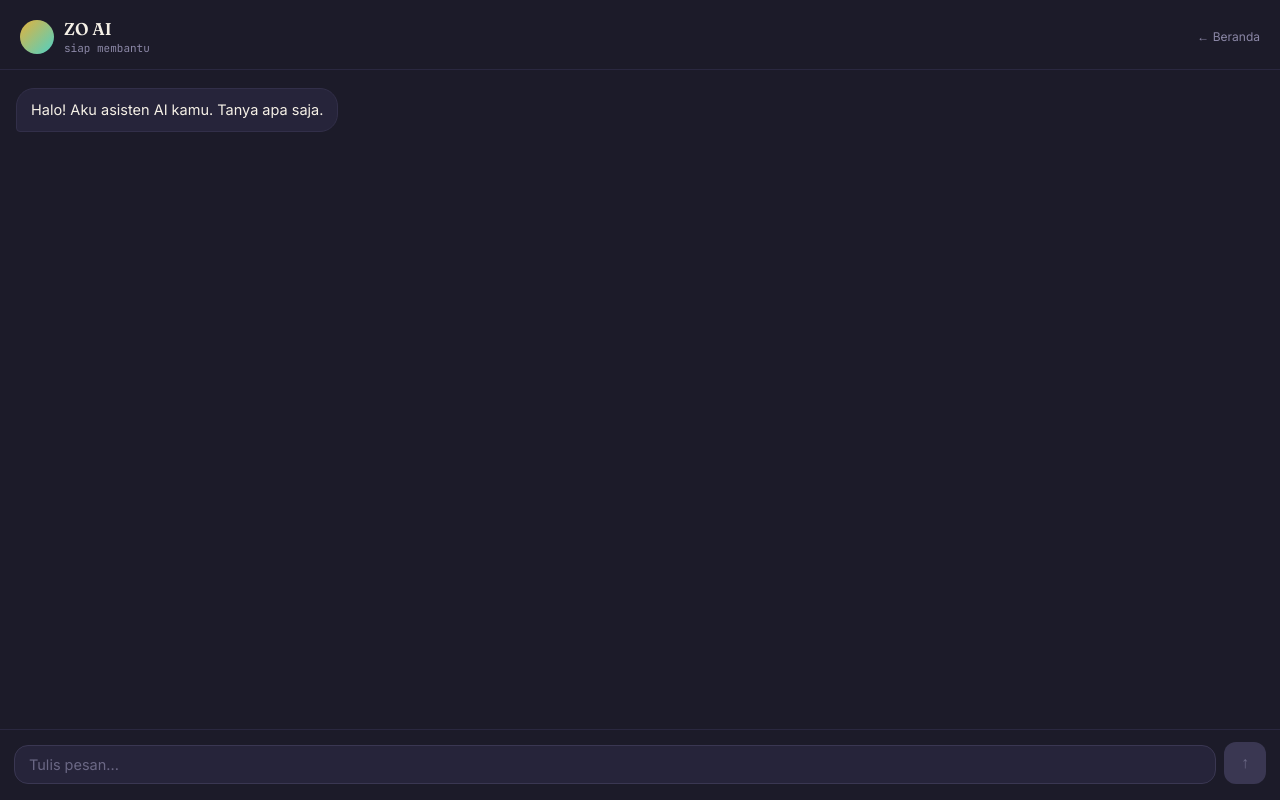
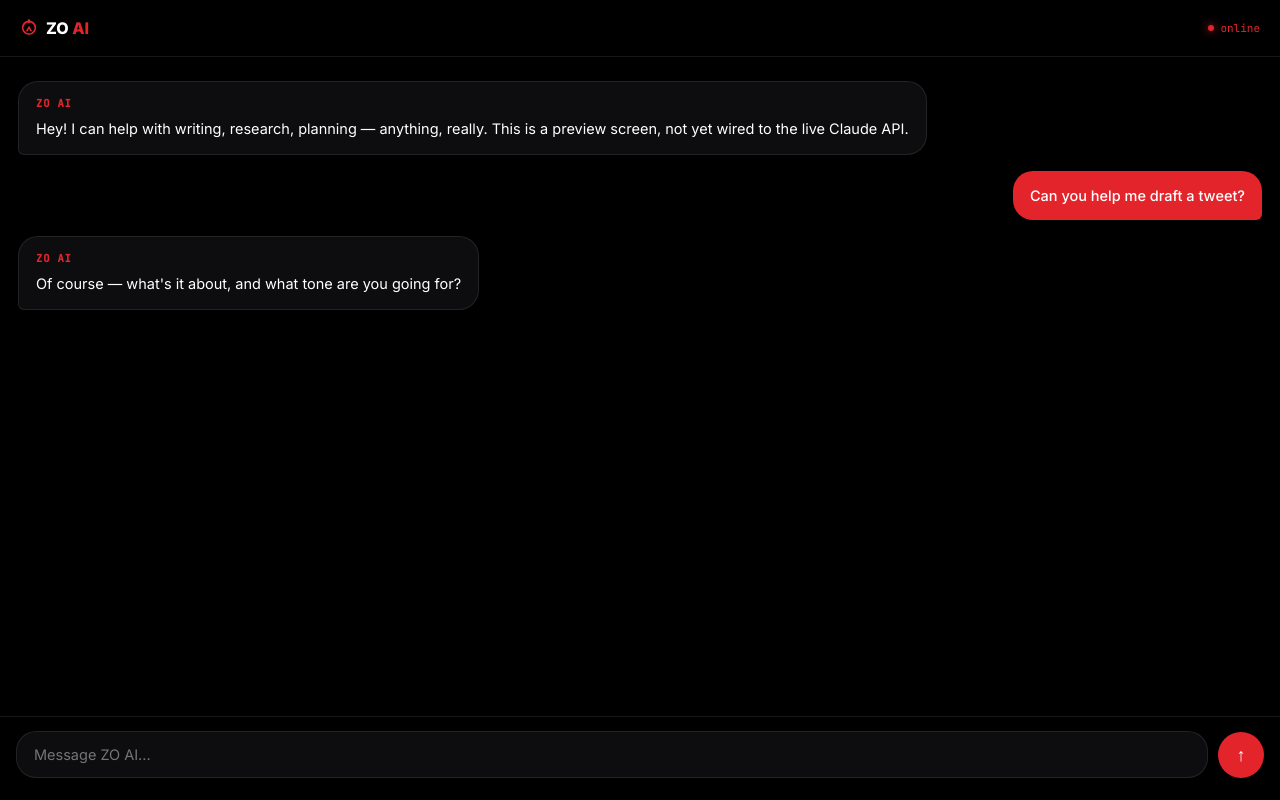
Before and after one commit to syahrulmuslimin1234-svg/ZO-AI, a website: page chat.html in a window 1280 px wide. Drawn offline with Linux system fonts and the light colour scheme.

Commit message:
Update chat.html

```diff
--- a/chat.html
+++ b/chat.html
@@ -1,311 +1,81 @@
 <!DOCTYPE html>
-<html lang="id">
+<html lang="en">
 <head>
-<meta charset="UTF-8" />
-<meta name="viewport" content="width=device-width, initial-scale=1.0" />
-<title>Asisten Kamu</title>
+<meta charset="UTF-8">
+<meta name="viewport" content="width=device-width, initial-scale=1.0">
+<title>ZO AI — Chat</title>
+<link rel="preconnect" href="https://fonts.googleapis.com">
+<link href="https://fonts.googleapis.com/css2?family=Inter:wght@400;500;600;700;800&family=JetBrains+Mono:wght@400;500&display=swap" rel="stylesheet">
 <style>
-  @import url('https://fonts.googleapis.com/css2?family=Fraunces:opsz,wght@9..144,600&family=Inter:wght@400;500;600&family=JetBrains+Mono:wght@400;500&display=swap');
-  * { box-sizing: border-box; margin: 0; padding: 0; }
-  body {
-    font-family: 'Inter', sans-serif;
-    background: #1C1B29;
-    color: #F5F0E6;
-    height: 100vh;
-    display: flex;
-    flex-direction: column;
+  :root{
+    --bg:#000000; --surface:#0d0d0f; --line:rgba(255,255,255,0.09);
+    --text:#ffffff; --muted:#96959b; --red:#e3242b;
+    --font-body:'Inter', sans-serif; --font-mono:'JetBrains Mono', monospace;
   }
-  ::-webkit-scrollbar { width: 6px; }
-  ::-webkit-scrollbar-thumb { background: #3A3752; border-radius: 4px; }
+  *{box-sizing:border-box; margin:0; padding:0;}
+  body{background:var(--bg); color:var(--text); font-family:var(--font-body); height:100vh; display:flex; flex-direction:column;}
 
-  header {
-    padding: 18px 20px 14px;
-    border-bottom: 1px solid #2A2840;
-    display: flex;
-    align-items: center;
-    gap: 10px;
-  }
-  .avatar {
-    width: 34px; height: 34px; border-radius: 50%; flex-shrink: 0;
-    background: linear-gradient(135deg, #E3B23C, #4FD1C5);
-  }
-  .title { font-family: 'Fraunces', serif; font-weight: 600; font-size: 17px; }
-  .status { font-family: 'JetBrains Mono', monospace; font-size: 11px; color: #8B87A6; margin-top: 2px; }
+  header{display:flex; align-items:center; justify-content:space-between; padding:18px 20px; border-bottom:1px solid var(--line); flex-shrink:0;}
+  .brand{display:flex; align-items:center; gap:8px;}
+  .zmark{width:18px; height:18px;}
+  .logo{font-weight:800; font-size:16px;}
+  .logo .red{color:var(--red);}
+  .status{font-family:var(--font-mono); font-size:11px; color:var(--red); display:flex; align-items:center; gap:6px;}
+  .status::before{content:''; width:6px; height:6px; border-radius:50%; background:var(--red); box-shadow:0 0 8px var(--red);}
 
-  #messages {
-    flex: 1;
-    overflow-y: auto;
-    padding: 18px 16px;
-    display: flex;
-    flex-direction: column;
-    gap: 12px;
-  }
-  .row { display: flex; }
-  .row.user { justify-content: flex-end; }
-  .row.assistant { justify-content: flex-start; }
-  .bubble {
-    max-width: 82%;
-    padding: 10px 14px;
-    font-size: 14.5px;
-    line-height: 1.5;
-    white-space: pre-wrap;
-    word-break: break-word;
-  }
-  .bubble.user { background: #E3B23C; color: #1C1B29; border-radius: 18px 18px 4px 18px; }
-  .bubble.assistant { background: #26243A; border: 1px solid #322F49; border-radius: 18px 18px 18px 4px; }
+  .messages{flex:1; overflow-y:auto; padding:24px 18px; display:flex; flex-direction:column; gap:16px;}
+  .msg{max-width:82%; padding:14px 17px; border-radius:20px; font-size:14.5px; line-height:1.5;}
+  .msg.user{align-self:flex-end; background:var(--red); color:#fff; font-weight:500; border-bottom-right-radius:6px;}
+  .msg.ai{align-self:flex-start; background:var(--surface); border:1px solid var(--line); border-bottom-left-radius:6px;}
+  .msg.ai .label{font-family:var(--font-mono); font-size:10.5px; color:var(--red); text-transform:uppercase; letter-spacing:0.08em; margin-bottom:6px; display:block; font-weight:600;}
 
-  .dots { display: flex; gap: 5px; padding: 12px 16px; }
-  .dot { width: 6px; height: 6px; border-radius: 50%; background: #4FD1C5; animation: breathe 1.2s ease-in-out infinite; }
-  .dot:nth-child(2) { animation-delay: 0.15s; }
-  .dot:nth-child(3) { animation-delay: 0.3s; }
-  @keyframes breathe { 0%,100% { opacity:.3; transform:scale(.8);} 50%{opacity:1; transform:scale(1.1);} }
-
-  #inputBar {
-    padding: 12px 14px 16px;
-    border-top: 1px solid #2A2840;
-    display: flex;
-    gap: 8px;
-    align-items: flex-end;
-  }
-  textarea {
-    flex: 1;
-    resize: none;
-    background: #26243A;
-    border: 1px solid #3A3752;
-    border-radius: 14px;
-    padding: 10px 14px;
-    color: #F5F0E6;
-    font-size: 14.5px;
-    font-family: 'Inter', sans-serif;
-    outline: none;
-    max-height: 120px;
-  }
-  textarea::placeholder { color: #6B6885; }
-  button {
-    background: #3A3752;
-    color: #6B6885;
-    border: none;
-    border-radius: 12px;
-    width: 42px; height: 42px;
-    flex-shrink: 0;
-    font-size: 16px;
-    cursor: default;
-  }
-  button.active { background: #E3B23C; color: #1C1B29; cursor: pointer; }
-
-  #upgradeBox {
-    display: none;
-    margin: 0 16px 14px;
-    background: linear-gradient(160deg, #2E2A18, #26243A);
-    border: 1px solid #E3B23C;
-    border-radius: 16px;
-    padding: 16px;
-  }
-  #upgradeBox h3 {
-    font-family: 'Fraunces', serif;
-    font-size: 15px;
-    margin-bottom: 6px;
-  }
-  #upgradeBox p {
-    font-size: 12.5px;
-    color: #ADA9C4;
-    margin-bottom: 10px;
-    line-height: 1.5;
-  }
-  #upgradeBox .row2 {
-    display: flex;
-    gap: 8px;
-  }
-  #upgradeBox input {
-    flex: 1;
-    background: #1C1B29;
-    border: 1px solid #3A3752;
-    border-radius: 10px;
-    padding: 9px 12px;
-    color: #F5F0E6;
-    font-size: 13px;
-    outline: none;
-  }
-  #upgradeBox button {
-    width: auto;
-    background: #E3B23C;
-    color: #1C1B29;
-    font-weight: 600;
-    font-size: 13px;
-    padding: 0 16px;
-    border-radius: 10px;
-    cursor: pointer;
-  }
-  #upgradeError { color: #F87171; font-size: 12px; margin-top: 6px; min-height: 14px; }
+  .composer{border-top:1px solid var(--line); padding:14px 16px 22px; flex-shrink:0; display:flex; gap:10px; align-items:flex-end;}
+  .composer textarea{flex:1; background:var(--surface); border:1px solid var(--line); border-radius:20px; padding:14px 17px; color:var(--text); font-family:var(--font-body); font-size:14.5px; resize:none; max-height:120px;}
+  .composer textarea:focus{outline:none; border-color:var(--red);}
+  .send-btn{background:var(--red); color:#fff; border:none; border-radius:50%; width:46px; height:46px; font-size:18px; flex-shrink:0; font-weight:700;}
 </style>
 </head>
 <body>
 
-<header style="justify-content: space-between;">
-  <div style="display:flex; align-items:center; gap:10px;">
-    <div class="avatar"></div>
-    <div>
-      <div class="title">ZO AI</div>
-      <div class="status" id="status">siap membantu</div>
-    </div>
+<header>
+  <div class="brand">
+    <svg class="zmark" viewBox="0 0 100 100" xmlns="http://www.w3.org/2000/svg"><path d="M50 13 A 35 35 0 1 1 49.9 13" fill="none" stroke="#e3242b" stroke-width="9"/><rect x="44" y="2" width="12" height="20" rx="4" fill="#e3242b"/><path d="M50 38 L68 68 L57 68 L50 54 L43 68 L32 68 Z" fill="#e3242b"/></svg>
+    <div class="logo">ZO <span class="red">AI</span></div>
   </div>
-  <a href="index.html" style="font-size:12px; color:#8B87A6; text-decoration:none;">← Beranda</a>
+  <div class="status">online</div>
 </header>
 
-<div id="messages"></div>
-
-<div id="upgradeBox">
-  <h3>✨ Batas gratis tercapai</h3>
-  <p>Kamu sudah pakai 5 pesan gratis. Sudah berlangganan? Masukkan kode akses di bawah untuk lanjut chat tanpa batas.</p>
-  <div class="row2">
-    <input id="codeInput" type="text" placeholder="Kode langganan" />
-    <button id="unlockBtn">Buka</button>
-  </div>
-  <div id="upgradeError"></div>
+<div class="messages" id="messages">
+  <div class="msg ai"><span class="label">ZO AI</span>Hey! I can help with writing, research, planning — anything, really. This is a preview screen, not yet wired to the live Claude API.</div>
+  <div class="msg user">Can you help me draft a tweet?</div>
+  <div class="msg ai"><span class="label">ZO AI</span>Of course — what's it about, and what tone are you going for?</div>
 </div>
 
-<div id="inputBar">
-  <textarea id="input" rows="1" placeholder="Tulis pesan..."></textarea>
-  <button id="sendBtn">↑</button>
+<div class="composer">
+  <textarea id="input" rows="1" placeholder="Message ZO AI..."></textarea>
+  <button class="send-btn" id="sendBtn">↑</button>
 </div>
 
 <script>
-  const messagesEl = document.getElementById('messages');
-  const inputEl = document.getElementById('input');
+  const messages = document.getElementById('messages');
+  const input = document.getElementById('input');
   const sendBtn = document.getElementById('sendBtn');
-  const statusEl = document.getElementById('status');
-  const upgradeBox = document.getElementById('upgradeBox');
-  const codeInput = document.getElementById('codeInput');
-  const unlockBtn = document.getElementById('unlockBtn');
-  const upgradeError = document.getElementById('upgradeError');
-  const inputBar = document.getElementById('inputBar');
-
-  const FREE_LIMIT = 5;
-
-  let history = [
-    { role: 'assistant', content: 'Halo! Aku asisten AI kamu. Tanya apa saja.' }
-  ];
-  let loading = false;
-  let freeUsed = parseInt(localStorage.getItem('freeUsed') || '0', 10);
-  let accessCode = localStorage.getItem('accessCode') || '';
-
-  function isUnlocked() {
-    return !!accessCode || freeUsed < FREE_LIMIT;
+  function addMessage(text, who){
+    const div = document.createElement('div');
+    div.className = 'msg ' + who;
+    div.innerHTML = who === 'ai' ? '<span class="label">ZO AI</span>' + text : text;
+    messages.appendChild(div);
+    messages.scrollTop = messages.scrollHeight;
   }
-
-  function refreshGateUI() {
-    if (isUnlocked()) {
-      upgradeBox.style.display = 'none';
-      inputBar.style.display = 'flex';
-    } else {
-      upgradeBox.style.display = 'block';
-      inputBar.style.display = 'none';
-    }
+  function send(){
+    const val = input.value.trim();
+    if(!val) return;
+    addMessage(val, 'user');
+    input.value = '';
+    setTimeout(()=>{ addMessage('This is still a demo reply — connect the <code>/api/chat</code> endpoint to the real Claude API to go live.', 'ai'); }, 500);
   }
-
-  function render() {
-    messagesEl.innerHTML = '';
-    history.forEach(m => {
-      const row = document.createElement('div');
-      row.className = 'row ' + m.role;
-      const bubble = document.createElement('div');
-      bubble.className = 'bubble ' + m.role;
-      bubble.textContent = m.content;
-      row.appendChild(bubble);
-      messagesEl.appendChild(row);
-    });
-    if (loading) {
-      const row = document.createElement('div');
-      row.className = 'row assistant';
-      row.innerHTML = '<div class="bubble assistant"><div class="dots"><span class="dot"></span><span class="dot"></span><span class="dot"></span></div></div>';
-      messagesEl.appendChild(row);
-    }
-    messagesEl.scrollTop = messagesEl.scrollHeight;
-  }
-
-  function updateButton() {
-    const has = inputEl.value.trim().length > 0;
-    sendBtn.className = (has && !loading) ? 'active' : '';
-  }
-
-  unlockBtn.addEventListener('click', () => {
-    const code = codeInput.value.trim();
-    if (!code) return;
-    accessCode = code;
-    // Validasi akan dicek beneran saat kirim pesan pertama;
-    // simpan dulu supaya UI langsung terbuka
-    localStorage.setItem('accessCode', code);
-    upgradeError.textContent = '';
-    refreshGateUI();
-  });
-
-  codeInput.addEventListener('keydown', (e) => {
-    if (e.key === 'Enter') unlockBtn.click();
-  });
-
-  async function send() {
-    const text = inputEl.value.trim();
-    if (!text || loading || !isUnlocked()) return;
-
-    history.push({ role: 'user', content: text });
-    inputEl.value = '';
-    loading = true;
-    statusEl.textContent = 'sedang mengetik...';
-    updateButton();
-    render();
-
-    try {
-      const res = await fetch('/api/chat', {
-        method: 'POST',
-        headers: { 'Content-Type': 'application/json' },
-        body: JSON.stringify({ messages: history, accessCode: accessCode || undefined })
-      });
-
-      if (res.status === 401) {
-        // Kode salah
-        accessCode = '';
-        localStorage.removeItem('accessCode');
-        history.pop(); // batalkan pesan user yang gagal
-        loading = false;
-        statusEl.textContent = 'siap membantu';
-        render();
-        refreshGateUI();
-        upgradeError.textContent = 'Kode salah, coba lagi.';
-        return;
-      }
-
-      const data = await res.json();
-      const reply = (data.content && data.content.find(c => c.type === 'text')?.text)
-        || 'Maaf, aku tidak bisa menjawab sekarang.';
-      history.push({ role: 'assistant', content: reply });
-
-      // Hitung pemakaian gratis hanya kalau belum pakai kode langganan
-      if (!accessCode) {
-        freeUsed += 1;
-        localStorage.setItem('freeUsed', String(freeUsed));
-      }
-    } catch (e) {
-      history.push({ role: 'assistant', content: 'Ups, ada gangguan koneksi. Coba kirim lagi ya.' });
-    } finally {
-      loading = false;
-      statusEl.textContent = 'siap membantu';
-      render();
-      updateButton();
-      refreshGateUI();
-    }
-  }
-
-  inputEl.addEventListener('input', updateButton);
-  inputEl.addEventListener('keydown', (e) => {
-    if (e.key === 'Enter' && !e.shiftKey) {
-      e.preventDefault();
-      send();
-    }
-  });
   sendBtn.addEventListener('click', send);
-
-  refreshGateUI();
-  render();
+  input.addEventListener('keydown', (e)=>{ if(e.key==='Enter' && !e.shiftKey){ e.preventDefault(); send(); } });
 </script>
 </body>
 </html>
```
